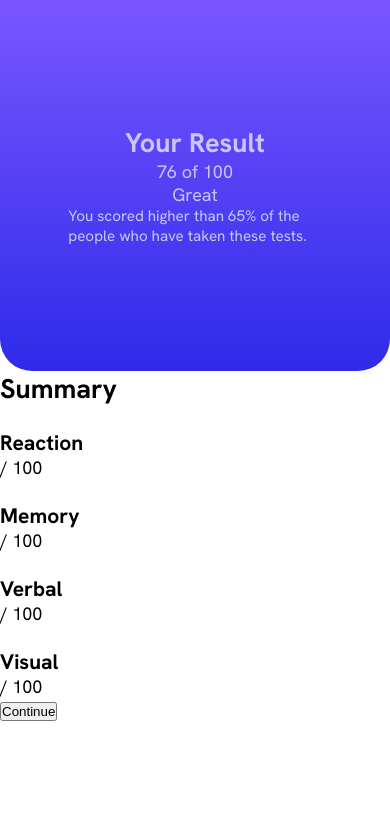
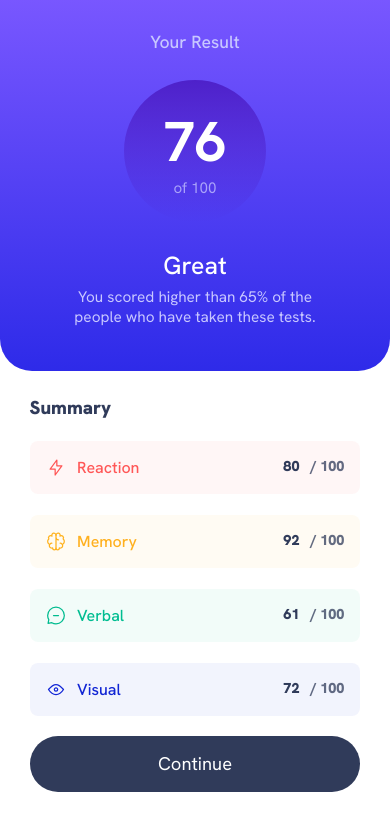
Before and after one commit to IgorFerreiraMoraes/frontendmentor-result-sumary, a plain HTML site: page index.html in a window 390 px wide. Drawn offline with Linux system fonts and the light colour scheme.

Commit message:
Terminada a versão mobile
Tudo feitinho, agora falta a responsividade para telas maiores

```diff
--- a/assets/styles/style.css
+++ b/assets/styles/style.css
@@ -13,6 +13,11 @@
 	--orangey-yellow: hsl(39, 100%, 56%);
 	--green-teal: hsl(166, 100%, 37%);
 	--cobalt-blue: hsl(234, 85%, 45%);
+
+	--light-red-transparent: hsla(0, 100%, 67%, 0.05);
+	--orangey-yellow-transparent: hsla(39, 100%, 56%, 0.05);
+	--green-teal-transparent: hsla(166, 100%, 37%, 0.05);
+	--cobalt-blue-transparent: hsla(234, 85%, 45%, 0.05);
 
 	--blue-gradient: linear-gradient(hsl(252, 100%, 67%), hsl(241, 81%, 54%));
 	--purple-gradient: linear-gradient(
@@ -31,6 +36,7 @@ body {
 	font-size: 18px;
 
 	background-color: var(--white);
+	color: var(--dark-gray-blue);
 }
 
 .result {
@@ -44,12 +50,118 @@ body {
 	flex-direction: column;
 	align-items: center;
 	justify-content: center;
+	gap: 1.7rem;
 
 	color: var(--light-lavender);
+	padding-bottom: 1.5rem;
+	padding-top: 0.6rem;
+}
+.result h2 {
+	font-size: 1.1rem;
+	font-weight: 500;
+}
+
+.result-text {
+	text-align: center;
 }
 
 .compare {
 	width: 65%;
+	margin: auto;
+	font-size: 0.96rem;
+}
+.score {
+	background: var(--purple-gradient);
 
+	aspect-ratio: 1 / 1;
+	border-radius: 50%;
+	height: 42%;
+	display: flex;
+	align-items: center;
+	justify-content: center;
+	flex-direction: column;
+}
+.score p {
+	opacity: 0.75;
 	font-size: 0.95rem;
 }
+.avarage-score {
+	color: var(--white);
+	display: block;
+	font-size: 3.5rem;
+	font-weight: 700;
+}
+
+.congratulation {
+	color: var(--white);
+	font-size: 1.55rem;
+	font-weight: 500;
+	margin-bottom: 0.3rem;
+}
+
+.summary {
+	margin: 1.5rem 1.85rem;
+}
+.summary h2 {
+	font-size: 1.16rem;
+	font-weight: 900;
+	margin-bottom: 1.3rem;
+}
+
+.attribute {
+	display: flex;
+	justify-content: center;
+	gap: 0.72rem;
+	padding: 1rem;
+	margin-bottom: 1.3rem;
+	border-radius: 0.5rem;
+}
+.attribute.reaction {
+	background-color: var(--light-red-transparent);
+}
+.attribute.reaction h3 {
+	color: var(--light-red);
+}
+.attribute.memory {
+	background-color: var(--orangey-yellow-transparent);
+}
+.attribute.memory h3 {
+	color: var(--orangey-yellow);
+}
+.attribute.verbal {
+	background-color: var(--green-teal-transparent);
+}
+.attribute.verbal h3 {
+	color: var(--green-teal);
+}
+.attribute.visual {
+	background-color: var(--cobalt-blue-transparent);
+}
+.attribute.visual h3 {
+	color: var(--cobalt-blue);
+}
+
+.attribute h3 {
+	font-size: 1rem;
+	font-weight: 500;
+}
+.attribute p {
+	margin-left: auto;
+	font-weight: 900;
+	font-size: 0.9rem;
+}
+.attribute p span {
+	margin-left: 0.45rem;
+	opacity: 0.75;
+}
+
+button {
+	width: 100%;
+	border: transparent;
+	background-color: var(--dark-gray-blue);
+	color: var(--white);
+	padding: 1rem;
+	border-radius: 2rem;
+	font-size: 1.15rem;
+	font-family: 'Hanken Grotesk';
+}
--- a/index.html
+++ b/index.html
@@ -16,34 +16,39 @@
 	<body>
 		<div class="result">
 			<h2>Your Result</h2>
-			<div class="score">76 of 100</div>
-			<p>Great</p>
-			<p class="compare">
-				You scored higher than 65% of the people who have taken these
-				tests.
-			</p>
+			<div class="score">
+				<span class="avarage-score">76</span>
+				<p>of 100</p>
+			</div>
+			<div class="result-text">
+				<p class="congratulation">Great</p>
+				<p class="compare">
+					You scored higher than 65% of the people who have taken
+					these tests.
+				</p>
+			</div>
 		</div>
 		<div class="summary">
 			<h2>Summary</h2>
-			<div class="attribute">
-				<img src="" alt="" srcset="" />
+			<div class="attribute reaction">
+				<img src="assets/images/icon-reaction.svg" alt="" srcset="" />
 				<h3>Reaction</h3>
-				<p><span></span> / 100</p>
+				<p>80 <span> / 100</span></p>
 			</div>
-			<div class="attribute">
-				<img src="" alt="" srcset="" />
+			<div class="attribute memory">
+				<img src="assets/images/icon-memory.svg" alt="" srcset="" />
 				<h3>Memory</h3>
-				<p><span></span> / 100</p>
+				<p>92 <span> / 100</span></p>
 			</div>
-			<div class="attribute">
-				<img src="" alt="" srcset="" />
+			<div class="attribute verbal">
+				<img src="assets/images/icon-verbal.svg" alt="" srcset="" />
 				<h3>Verbal</h3>
-				<p><span></span> / 100</p>
+				<p>61 <span> / 100</span></p>
 			</div>
-			<div class="attribute">
-				<img src="" alt="" srcset="" />
+			<div class="attribute visual">
+				<img src="assets/images/icon-visual.svg" alt="" srcset="" />
 				<h3>Visual</h3>
-				<p><span></span> / 100</p>
+				<p>72 <span> / 100</span></p>
 			</div>
 			<button>Continue</button>
 		</div>
```
